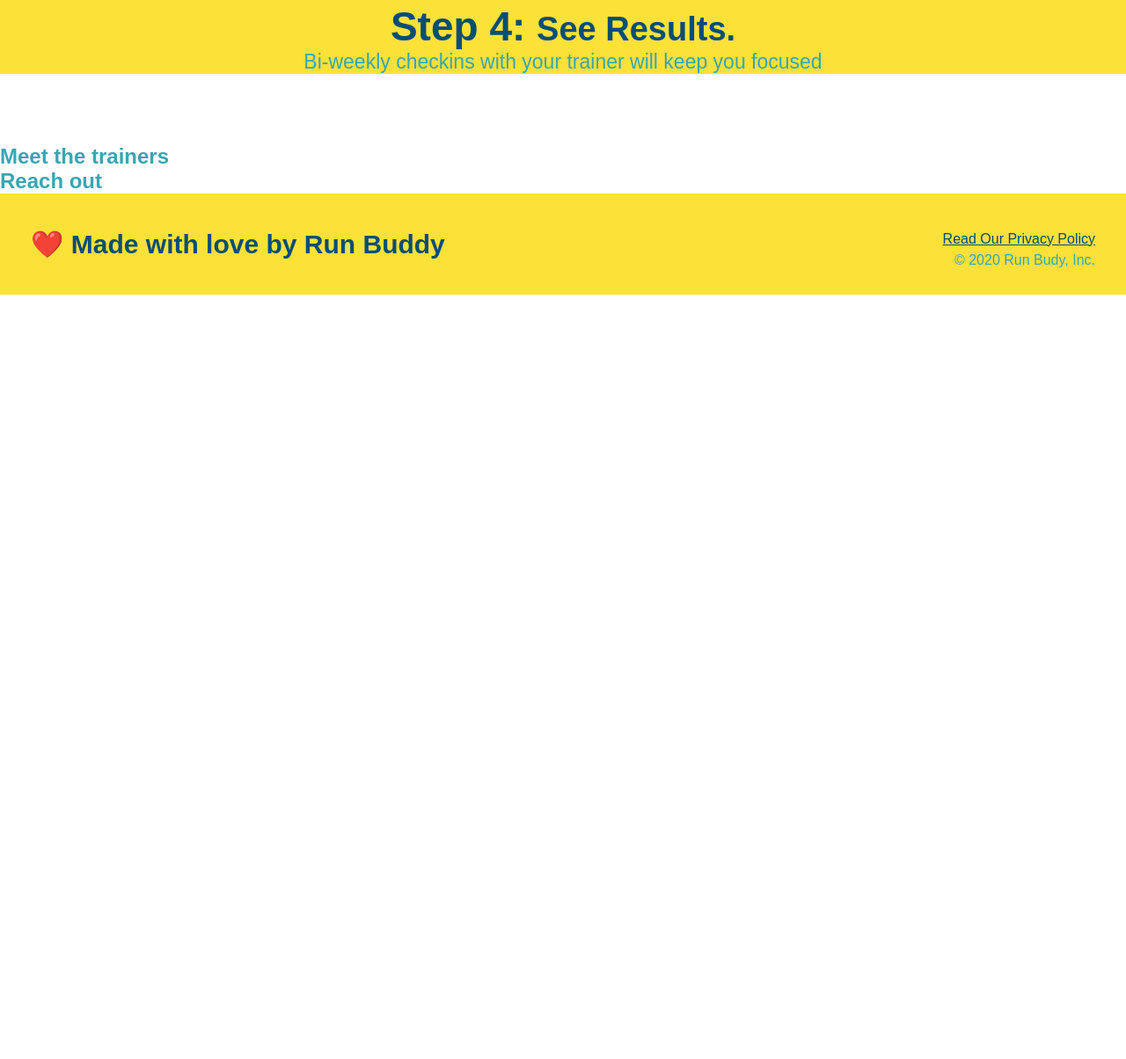
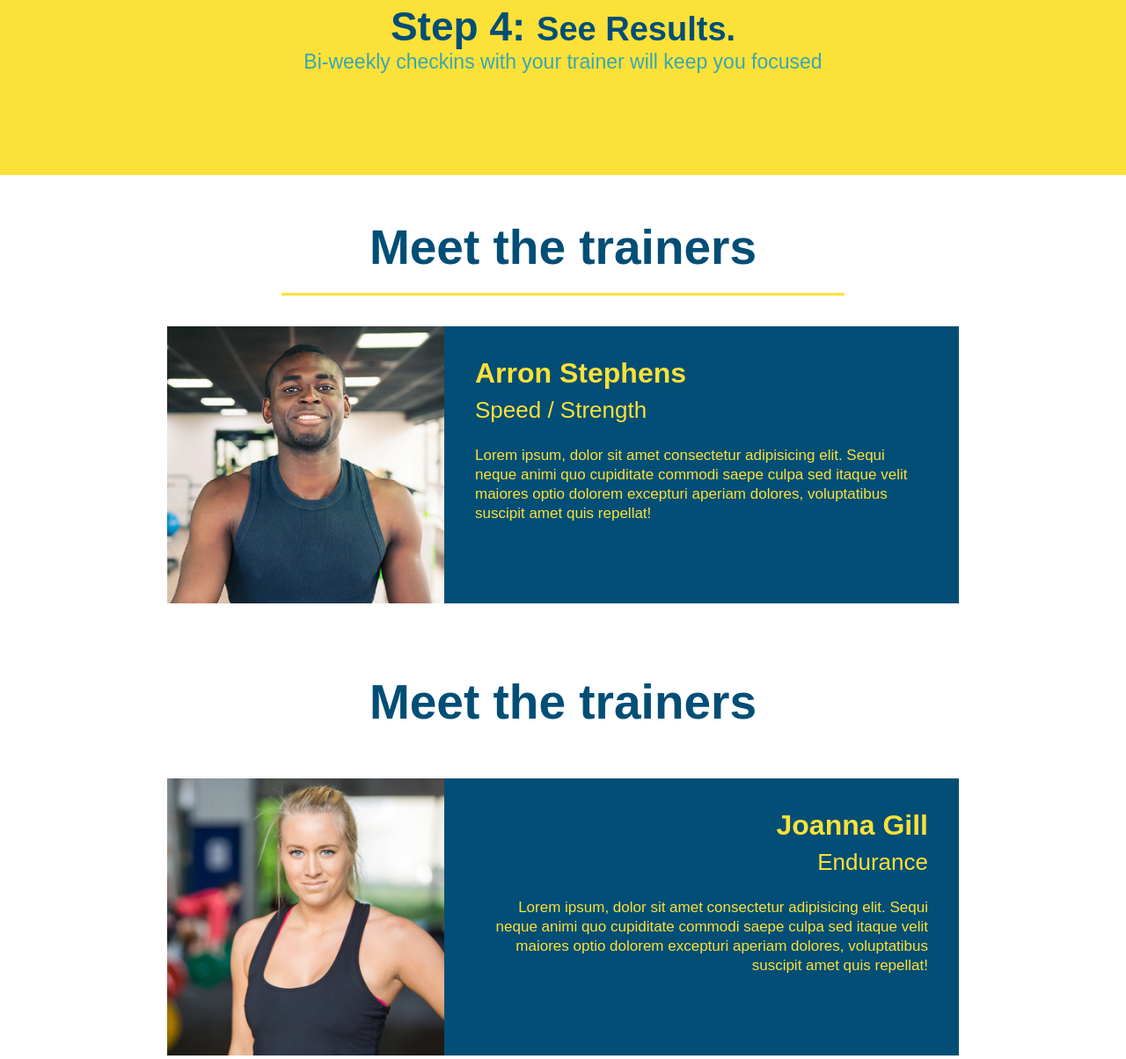
Before and after one commit to Dstapleton/RunBuddy, a plain HTML site: page index.html in a window 1280 px wide. Shown: the part 2499-3703 px from the top of the page at 88% size. Before the commit the page ends 2834 px from the top, so only its background shows below. Drawn offline with Linux system fonts and the light colour scheme.

Commit message:
Trainer elements are in

```diff
--- a/assets/css/style.css
+++ b/assets/css/style.css
@@ -4,13 +4,11 @@
     margin:0;
     box-sizing:border-box;
 }
-
 /* */
 body{
     font-family:Arial, Helvetica, sans-serif;
     color:#39a6b2;
 }
-
 /* header elements */
 header{
     padding:20px 35px;
@@ -27,7 +25,6 @@
     text-decoration:none;
     color:#fce138;
 }
-
 /* navigation elements*/
 header nav{
     float:right;
@@ -41,7 +38,6 @@
     font-weight:lighter;
     font-size:22px;
 }
-
 /* footer elements*/
 footer{
     background-color:#fce138;
@@ -125,23 +121,24 @@
     font-size:55px;
     color:#024e76;
     margin-bottom:35px;
-    margin-top: 50px;
+    margin-top:50px;
     padding:0px 100px 20px 100px;
     display:inline-block;
-    border-bottom:3px solid;
 }
 .primary-border{
+    border-bottom:3px solid;
     border-color:#fce138;
 }
 .secondary-border{
+    border-bottom:3px solid;
     border-color:#39a6b2;
 }
 /* steps element */
 .steps {
     text-align:center;
     background-color:#fce138;
+    padding-bottom: 35px;
 }
-
 .steps div{
     margin-bottom:80px;
 }
@@ -161,3 +158,43 @@
 .steps span{
     font-size:38px;
 }
+/* meet the trainer elements */
+.trainers {
+    text-align:center;
+}
+.trainer {
+    width:900px;
+    margin:0 auto 30px auto;
+    background-color:#024e76;
+    color:#fce138;
+    overflow:auto;
+ }
+.trainer img {
+    width: 35%;
+    float: left;
+ }
+
+.trainer-bio {
+    padding: 35px;
+    float: left;
+    width: 65%;
+}
+.text-left {
+    text-align: left;
+}
+.trainer-bio h3 {
+    font-size: 32px;
+    margin-bottom: 8px;
+}
+.trainer-bio h4 {
+    font-weight: lighter;
+    font-size: 26px;
+    margin-bottom: 25px;
+}
+.trainer-bio p {
+    font-size: 17px;
+    line-height: 1.3;
+}
+.text-right {
+    text-align: right;
+}
--- a/index.html
+++ b/index.html
@@ -139,8 +139,51 @@
         </section>
 
         <!-- "meet the trainers" -->
-        <section>
-            <h2>Meet the trainers</h2>
+        <section id="your-trainers" class="trainers">
+            <h2 class="section-title primary-border">Meet the trainers</h2>
+            <article class="trainer text-left">
+                <img src="./assets/images/trainer-1.jpg" alt="Arron Stephens in his workout clothes, ready to pump iron"/>
+                <div class="trainer-bio">
+                  <h3>Arron Stephens</h3>
+                  <h4>Speed / Strength</h4>
+                  <p>
+                    Lorem ipsum, dolor sit amet consectetur adipisicing elit.
+                     Sequi neque animi quo cupiditate commodi saepe culpa sed
+                    itaque velit maiores optio dolorem excepturi aperiam dolores,
+                     voluptatibus suscipit amet quis repellat!
+                  </p>
+                </div>
+              </article>
+              <section id="your-trainers" class="trainers">
+                <h2 class="section-title">Meet the trainers</h2>
+                <article class="trainer text-right">
+                    <img src="./assets/images/trainer-2.jpg" alt="Joanna Gill cooling off after a workout"/>
+                    <div class="trainer-bio">
+                      <h3>Joanna Gill</h3>
+                      <h4>Endurance</h4>
+                      <p>
+                        Lorem ipsum, dolor sit amet consectetur adipisicing elit.
+                         Sequi neque animi quo cupiditate commodi saepe culpa sed
+                        itaque velit maiores optio dolorem excepturi aperiam dolores,
+                         voluptatibus suscipit amet quis repellat!
+                      </p>
+                    </div>
+                  </article>
+                  <section id="your-trainers" class="trainers">
+                    <h2 class="section-title">Meet the trainers</h2>
+                    <article class="trainer text-left">
+                        <img src="./assets/images/trainer-3.jpg" alt="Harry Smith wearing a headband and lifting comically small pink weights"/>
+                        <div class="trainer-bio">
+                          <h3>Harry "the Headband" Smith</h3>
+                          <h4>Strength</h4>
+                          <p>
+                            Lorem ipsum, dolor sit amet consectetur adipisicing elit.
+                             Sequi neque animi quo cupiditate commodi saepe culpa sed
+                            itaque velit maiores optio dolorem excepturi aperiam dolores,
+                             voluptatibus suscipit amet quis repellat!
+                          </p>
+                        </div>
+                      </article>
         </section>
 
         <!-- "reach out"-->
```
Also changed, not shown: assets/images/trainer-1.jpg (added), assets/images/trainer-2.jpg (added), assets/images/trainer-3.jpg (added).
